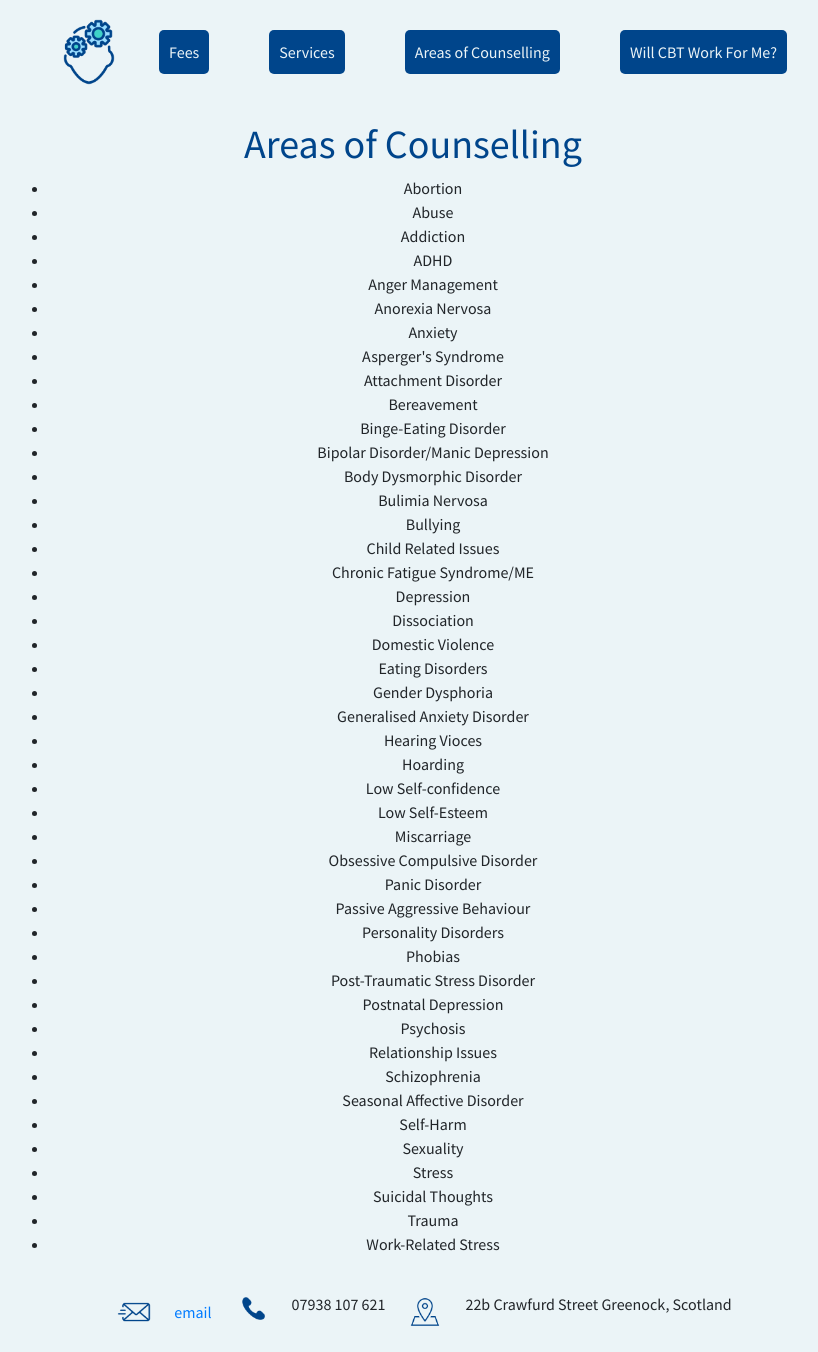
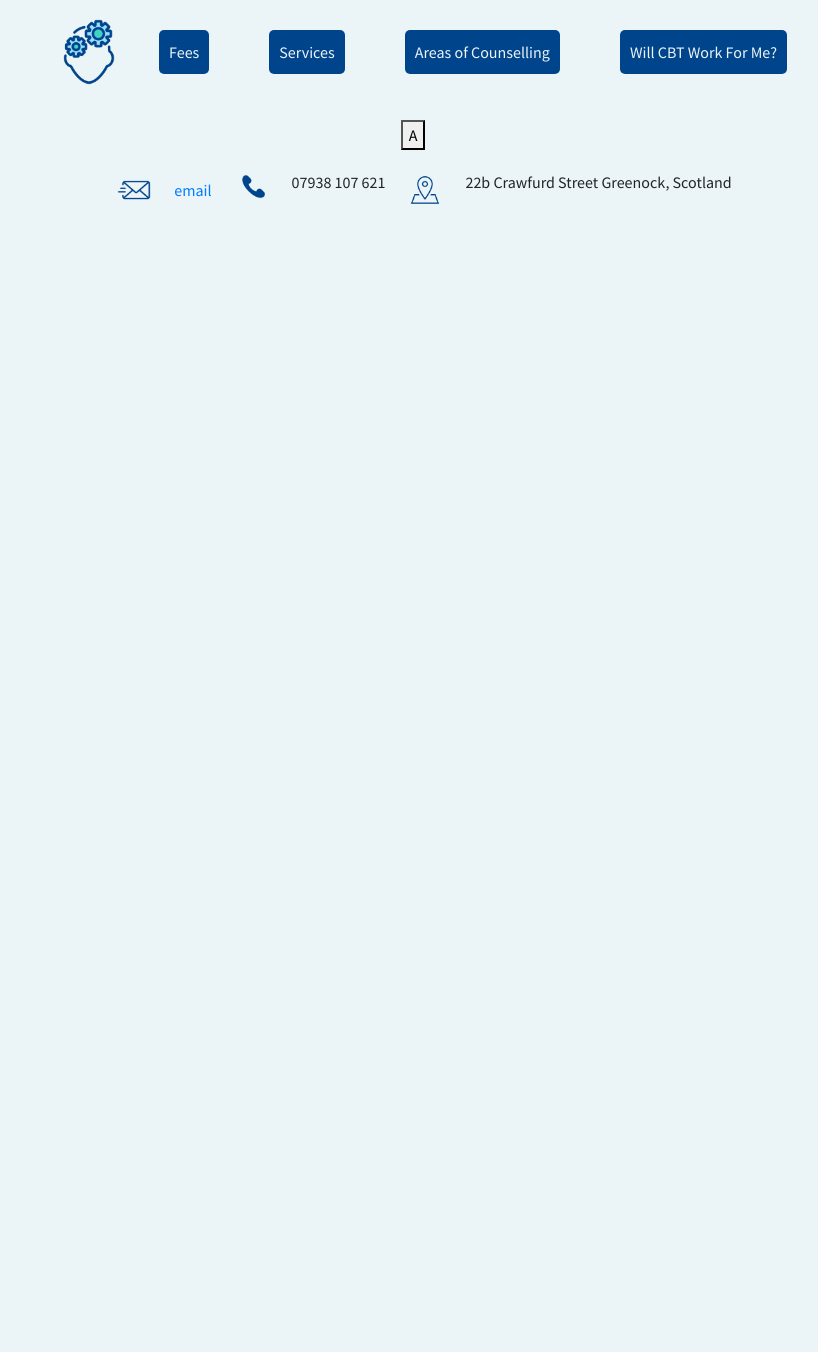
Before and after one commit to Selliott456/inverclydeCBT, a React app: page /areas in a window 1280 px wide. Shown: the whole page, without its empty margins (227-1045 px from the left). After the commit the page ends 800 px from the top, so only its background shows below. Built offline with nearby package versions, Linux system fonts and the light colour scheme; the HTML template or start-up script is replaced by a standard one.

Commit message:
card flip added

```diff
--- a/src/components/Areas.js
+++ b/src/components/Areas.js
@@ -1,57 +1,123 @@
-import React from 'react'
+import React, { useState } from  'react'
+import ReactCardFlip from 'react-card-flip'
 
 const Areas = () => {
+
+  const [isFlipped, setIsFlipped] = useState(false)
+
+  const handleClick = () => {
+    setIsFlipped(!isFlipped)
+  }
+
   return<main>
-    <h1>Areas of Counselling</h1>
-    <ul>
-      <li>Abortion</li>
-      <li>Abuse</li>
-      <li>Addiction</li>
-      <li>ADHD</li>
-      <li>Anger Management</li>
-      <li>Anorexia Nervosa</li>
-      <li>Anxiety</li>
-      <li>Asperger's Syndrome</li>
-      <li>Attachment Disorder</li>
-      <li>Bereavement</li>
-      <li>Binge-Eating Disorder</li>
-      <li>Bipolar Disorder/Manic Depression</li>
-      <li>Body Dysmorphic Disorder</li>
-      <li>Bulimia Nervosa</li>
-      <li>Bullying</li>
-      <li>Child Related Issues</li>
-      <li>Chronic Fatigue Syndrome/ME</li>
-      <li>Depression</li>
-      <li>Dissociation</li>
-      <li>Domestic Violence</li>
-      <li>Eating Disorders</li>
-      <li>Gender Dysphoria</li>
-      <li>Generalised Anxiety Disorder</li>
-      <li>Hearing Vioces</li>
-      <li>Hoarding</li>
-      <li>Low Self-confidence</li>
-      <li>Low Self-Esteem</li>
-      <li>Miscarriage</li>
-      <li>Obsessive Compulsive Disorder</li>
-      <li>Panic Disorder</li>
-      <li>Passive Aggressive Behaviour</li>
-      <li>Personality Disorders</li>
-      <li>Phobias</li>
-      <li>Post-Traumatic Stress Disorder</li>
-      <li>Postnatal Depression</li>
-      <li>Psychosis</li>
-      <li>Relationship Issues</li>
-      <li>Schizophrenia</li>
-      <li>Seasonal Affective Disorder</li>
-      <li>Self-Harm</li>
-      <li>Sexuality</li>
-      <li>Stress</li>
-      <li>Suicidal Thoughts</li>
-      <li>Trauma</li>
-      <li>Work-Related Stress</li>
-    </ul>
-  </main>
+    <ReactCardFlip isFlipped={isFlipped} flipDirection="vertical">
+      <div>
+        <section className="area-front-item">
+
+          <button className="front-flip-button" onClick={handleClick}>A</button>
+          </section>
+      </div>
+      <div>
+        <section className="area-back-item">
+          <h3> this is the other side</h3>
+          <button className="front-flip-button" onClick={handleClick}>click</button>
+        </section>
+        </div>
+   </ReactCardFlip>
+   </main>
+     {/* <DropdownButton id="dropdown-basic-button" title="Dropdown button"> */}
+     {/* <Dropdown.Item>Abuse</Dropdown.Item>  */}
+     {/* <Dropdown.Item>Addiction(s)</Dropdown.Item>    */}
+     {/* <Dropdown.Item> ADHD</Dropdown.Item> */}
+     {/* <Dropdown.Item>Anger management</Dropdown.Item>    */}
+     {/* <Dropdown.Item>Anorexia nervosa</Dropdown.Item>   */}
+     {/* <Dropdown.Item>Anxiety</Dropdown.Item>   */}
+     {/* <Dropdown.Item>Aspergers syndrome</Dropdown.Item>  */}
+     {/* <Dropdown.Item>Attachment disorder</Dropdown.Item> */}
+     {/* </DropdownButton> */}
+
+     {/* <div className="letterCondition"> */}
+    {/* <button>B</button>   */}
+     {/* <Dropdown.Item>Bereavement</Dropdown.Item>   */}
+     {/* <Dropdown.Item>Binge-eating disorder</Dropdown.Item>    */}
+     {/* <Dropdown.Item>Bipolar disorder/Manic depression</Dropdown.Item>   */}
+     {/* <Dropdown.Item>Body dysmorphic disorder</Dropdown.Item>  */}
+     {/* <Dropdown.Item>Bulimia nervosa</Dropdown.Item>   */}
+     {/* <Dropdown.Item>Bullying</Dropdown.Item> */}
+     {/* </div> */}
+     {/* <div className="letterCondition">   */}
+    {/* <button>C</button> */}
+     {/* <Dropdown.Item>Child related issues</Dropdown.Item>    */}
+     {/* <Dropdown.Item>Chronic fatigue syndrome/ME</Dropdown.Item> */}
+     {/* </div> */}
+     {/* <div className="letterCondition"> */}
+    {/* <button>D</button>    */}
+     {/* <Dropdown.Item>Depression</Dropdown.Item>    */}
+     {/* <Dropdown.Item>Dissociation</Dropdown.Item>   */}
+     {/* <Dropdown.Item>Domestic violence</Dropdown.Item> */}
+     {/* </div> */}
+     {/* <div className="letterCondition"> */}
+    {/* <button>E</button>    */}
+     {/* <Dropdown.Item>Eating disorders</Dropdown.Item> */}
+     {/* </div> */}
+     {/* <div className="letterCondition"> */}
+    {/* <button>G</button> */}
+     {/* <Dropdown.Item>Gender dysphoria</Dropdown.Item>    */}
+     {/* <Dropdown.Item>Generalised anxiety disorder</Dropdown.Item> */}
+     {/* </div> */}
+     {/* <div className="letterCondition"> */}
+    {/* <button>H</button>  */}
+     {/* <Dropdown.Item>Hearing voices</Dropdown.Item>    */}
+     {/* <Dropdown.Item>Hoarding</Dropdown.Item> */}
+     {/* </div> */}
+     {/* <div className="letterCondition"> */}
+    {/* <button>L</button> */}
+     {/* <Dropdown.Item>Low self-confidence</Dropdown.Item>   */}
+     {/* <Dropdown.Item>Low self-esteem</Dropdown.Item> */}
+     {/* </div> */}
+     {/* <div className="letterCondition"> */}
+    {/* <button>M</button> */}
+     {/* <Dropdown.Item>Miscarriage</Dropdown.Item>    */}
+     {/* </div> */}
+     {/* <div className="letterCondition"> */}
+       {/* </div> */}
+       {/* <div className="letterCondition"> */}
+    {/* <button>O</button> */}
+     {/* <Dropdown.Item>Obsessive compulsive disorder (OCD)</Dropdown.Item> */}
+     {/* </div> */}
+     {/* <div className="letterCondition"> */}
+    {/* <button>P</button>   */}
+     {/* <Dropdown.Item>Panic disorder</Dropdown.Item>    */}
+     {/* <Dropdown.Item>Passive aggressive behaviour</Dropdown.Item>   */}
+     {/* <Dropdown.Item>Personality disorders</Dropdown.Item>  */}
+     {/* <Dropdown.Item>Phobias</Dropdown.Item>  */}
+     {/* <Dropdown.Item>Post-traumatic stress disorder (PTSD)</Dropdown.Item>   */}
+     {/* <Dropdown.Item>Postnatal depression</Dropdown.Item>    */}
+     {/* <Dropdown.Item>Psychosis</Dropdown.Item> */}
+     {/* </div> */}
+     {/* <div className="letterCondition"> */}
+    {/* <button>R</button>  */}
+     {/* <Dropdown.Item>Relationship issues</Dropdown.Item> */}
+     {/* </div> */}
+     {/* <div className="letterCondition"> */}
+    {/* <button>S</button>  */}
+     {/* <Dropdown.Item>Schizophrenia</Dropdown.Item>   */}
+     {/* <Dropdown.Item>Seasonal affective disorder (SAD)</Dropdown.Item>  */}
+     {/* <Dropdown.Item>Self-harm</Dropdown.Item>   */}
+     {/* <Dropdown.Item>Sexuality</Dropdown.Item>    */}
+     {/* <Dropdown.Item>Stress</Dropdown.Item>   */}
+     {/* <Dropdown.Item>Suicidal thoughts</Dropdown.Item> */}
+     {/* </div> */}
+     {/* <div className="letterCondition"> */}
+    {/* <button>T</button> */}
+     {/* <Dropdown.Item>Trauma</Dropdown.Item> */}
+     {/* </div> */}
+     {/* <div className="letterCondition"> */}
+    {/* <button>W</button> */}
+     {/* <Dropdown.Item>Work-related stress</Dropdown.Item> */}
+     {/* </div> */}
 
 }
 
+
 export default Areas
--- a/src/styles/style.scss
+++ b/src/styles/style.scss
@@ -224,3 +224,14 @@ align-items: center;
   // padding:20px;
 
 }
+
+// AREAS
+
+.letterCondition {
+  box-shadow: 0 4px 8px 0 rgba(0,0,0,0.2);
+  width: 400px;
+  height: 500px;;
+  display: flex;
+  flex-direction: column;
+  align-items: center;
+}
```
Also changed, not shown: package.json (+22 -15 lines), .babelrc, 1 other file (tests, documents, lock files or other folders).
